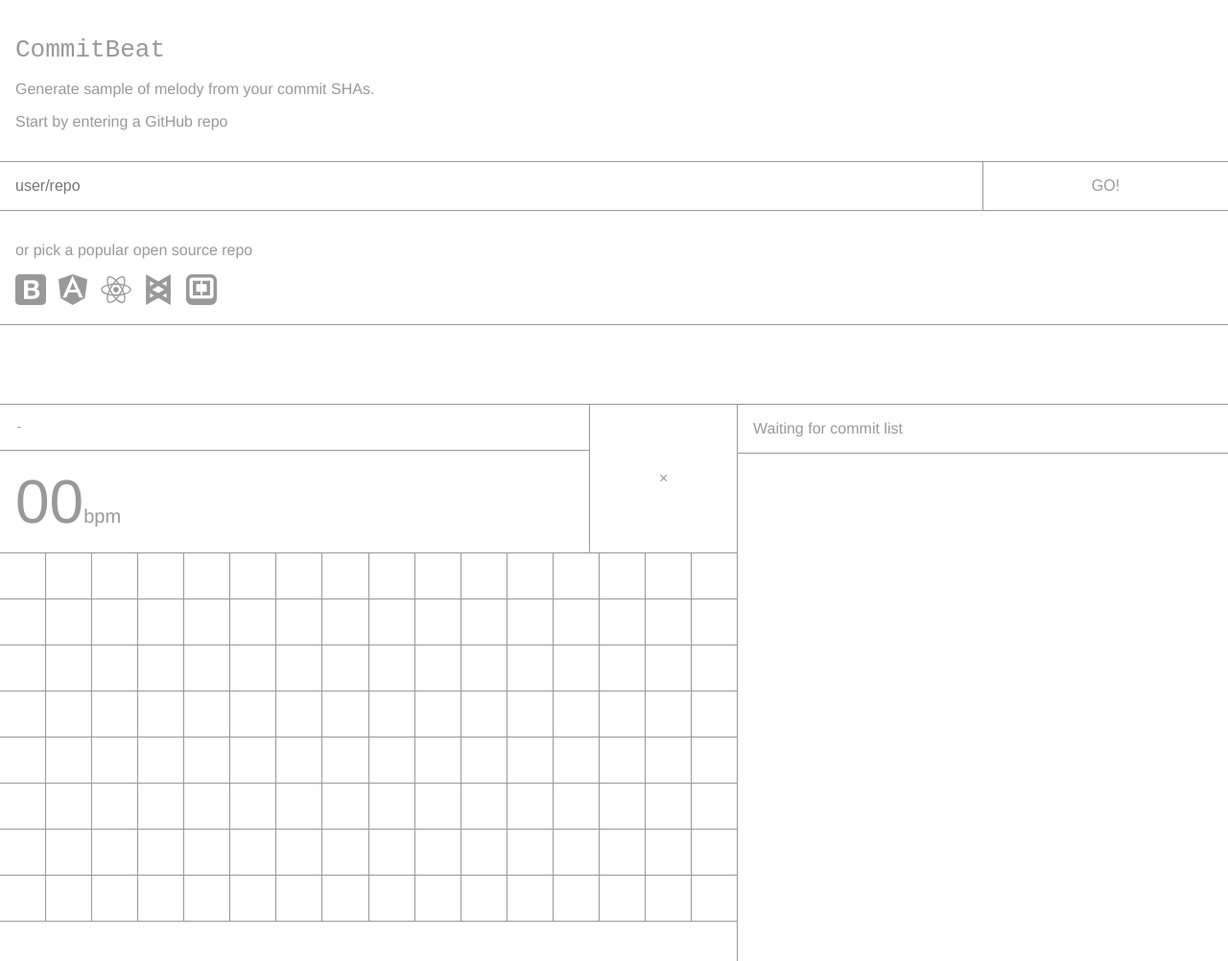
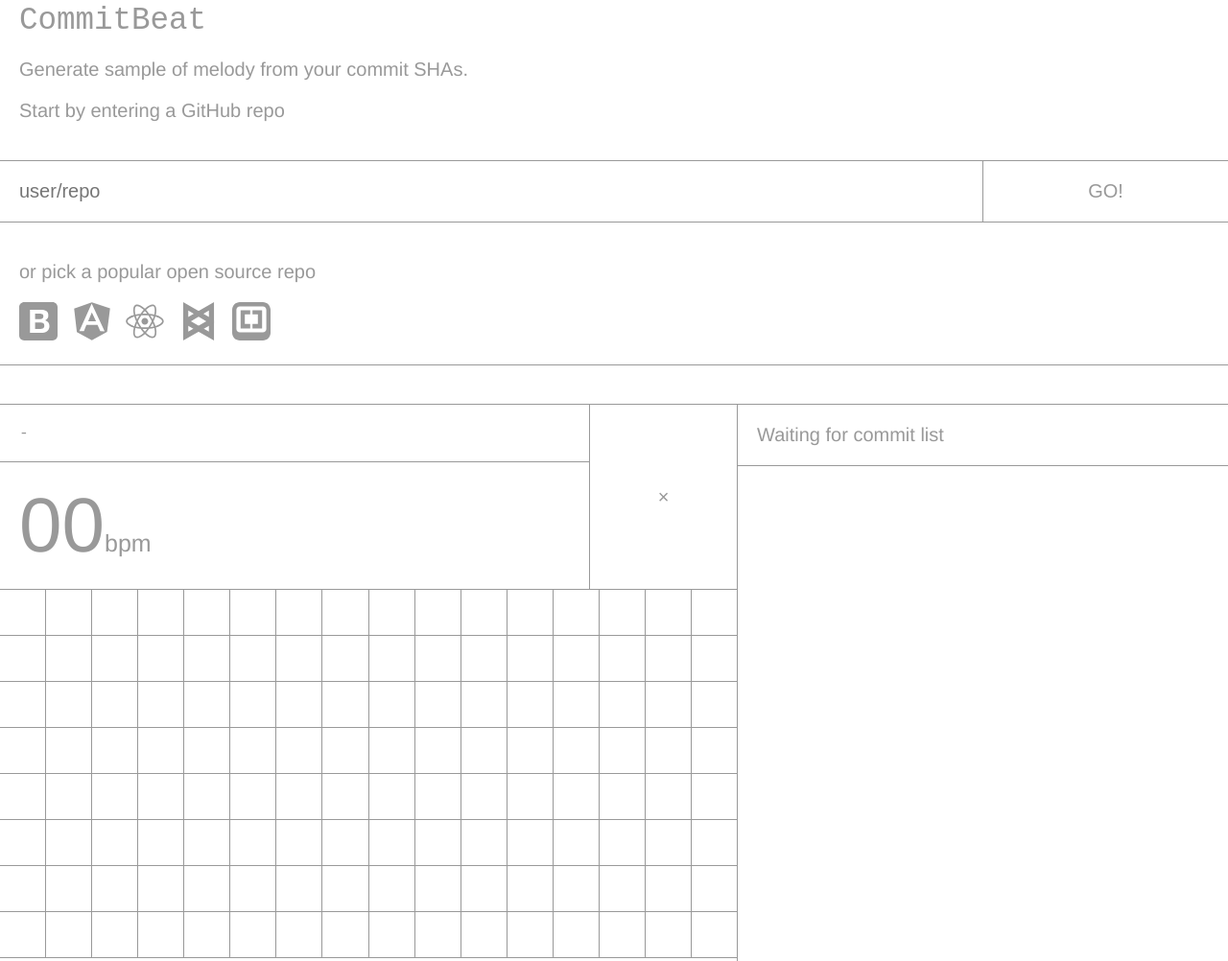
Before and after one commit to maxwellito/commitbeat, a plain HTML site: page index.html in a window 1280 px wide. Shown: the part 79-1081 px from the top of the page at 96% size. Drawn offline with Linux system fonts and the light colour scheme; no server answers.

Commit message:
Better responsive design

```diff
--- a/style.css
+++ b/style.css
@@ -6,7 +6,7 @@ html, body {
   background: #fff;
 }
 
-body {
+html {
   font-family: 'Helvetica', 'Arial', sans-serif;
   font-weight: 300;
   font-size: 1em;
@@ -154,8 +154,8 @@ svg * {
   font-size: 1.25rem;
 }
 
-.commit-list > *:last-child {
-  border-bottom: none;
+.playlist {
+  padding-bottom: 2rem;
 }
 
 
@@ -189,3 +189,15 @@ svg * {
     height: 30vw;
   }
 }
+
+@media (min-width: 1280px) {
+  html {
+    font-size: 1.25em;
+  }
+}
+
+@media (min-width: 1600px) {
+  html {
+    font-size: 1.5em;
+  }
+}
```
